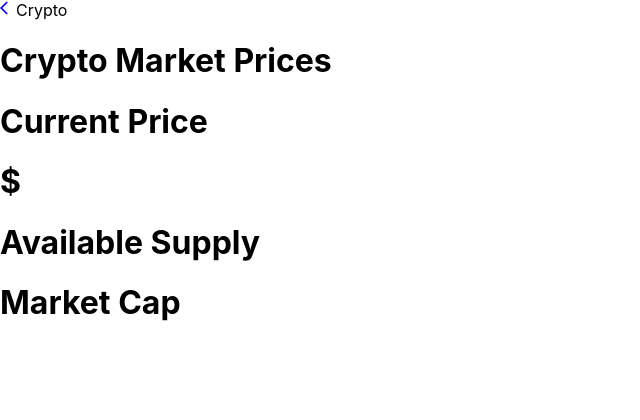
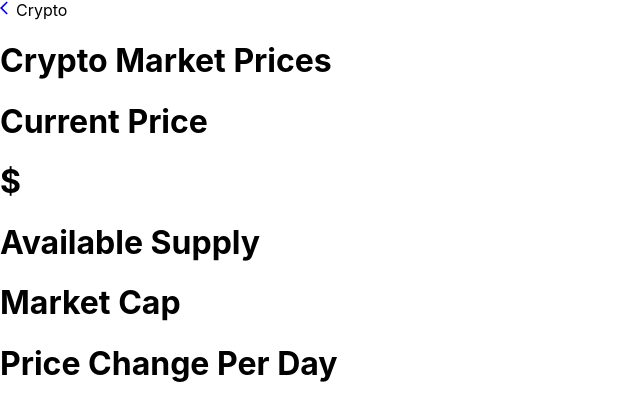
Before and after one commit to RitaDee/crypto-news, a React (Create React App) app: page /coins/1 in a window 1280 px wide. Shown: the top 420 px of the page, without its empty margins (0-640 px from the left). Built offline with nearby package versions, Linux system fonts and the light colour scheme; no server answers.

Commit message:
update CoinDetail.js component

```diff
--- a/src/components/CoinDetails.js
+++ b/src/components/CoinDetails.js
@@ -14,7 +14,7 @@ const CoinDetails = () => {
           currentPrice={coin.price}
           availableSupply={coin.availableSupply}
           marketCap={coin.marketCap}
-          // fullyDilutedValuation={coin.market_data.fully_diluted_valuation.usd}
+          priceChange1d={coin.priceChange1d}
           // marketCap={coin.market_data.market_cap.usd}
           // totalVolume={coin.market_data.total_volume}
           // priceChangePerDay={coin.market_data.price_change_24h.usd}
--- a/src/components/CoinDetailsUi.js
+++ b/src/components/CoinDetailsUi.js
@@ -5,7 +5,7 @@ const CoinDetailsUi = ({
   currentPrice,
   availableSupply,
   marketCap,
-  // fullyDilutedValuation,
+  priceChange1d,
   // marketCap,
   // totalVolume,
   // priceChangePerDay,
@@ -31,13 +31,15 @@ const CoinDetailsUi = ({
       <div>
         <h1>{marketCap}</h1>
       </div>
-    </div>
-    {/* <div>
-      <h1>All Time Low</h1>
       <div>
-        <h1>{fullyDilutedValuation}</h1>
+        <h1>Price Change Per Day</h1>
+        <div>
+          <h1>{priceChange1d}</h1>
+        </div>
       </div>
     </div>
+
+    {/*
     <div>
       <h1>Market Cap</h1>
       <div>
@@ -63,7 +65,7 @@ CoinDetailsUi.propTypes = {
   currentPrice: PropTypes.number.isRequired,
   availableSupply: PropTypes.number.isRequired,
   marketCap: PropTypes.number.isRequired,
-  // fullyDilutedValuation: PropTypes.number.isRequired,
+  priceChange1d: PropTypes.number.isRequired,
   // marketCap: PropTypes.number.isRequired,
   // totalVolume: PropTypes.number.isRequired,
   // priceChangePerDay: PropTypes.number.isRequired,
--- a/src/components/CoinUi.js
+++ b/src/components/CoinUi.js
@@ -6,7 +6,6 @@ import { BiRightArrowCircle } from 'react-icons/bi';
 import { fetchCoinsDetail } from '../Redux/details/CoinsDetailsSlice';
 
 const CoinUi = ({ image, id, currentPrice }) => {
-  console.log(image, id, currentPrice);
   const dispatch = useDispatch();
 
   // const navigate = useNavigate();
```
